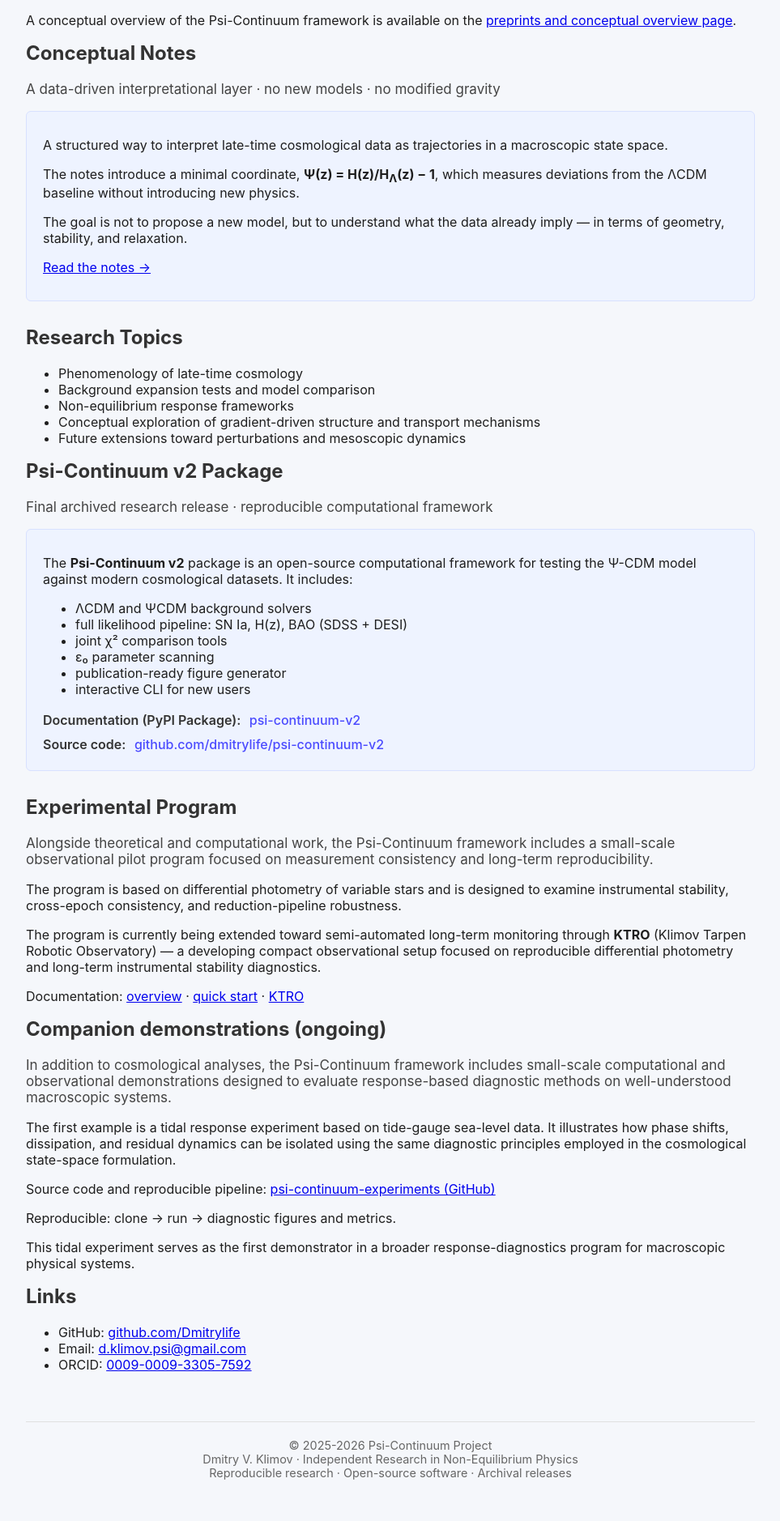
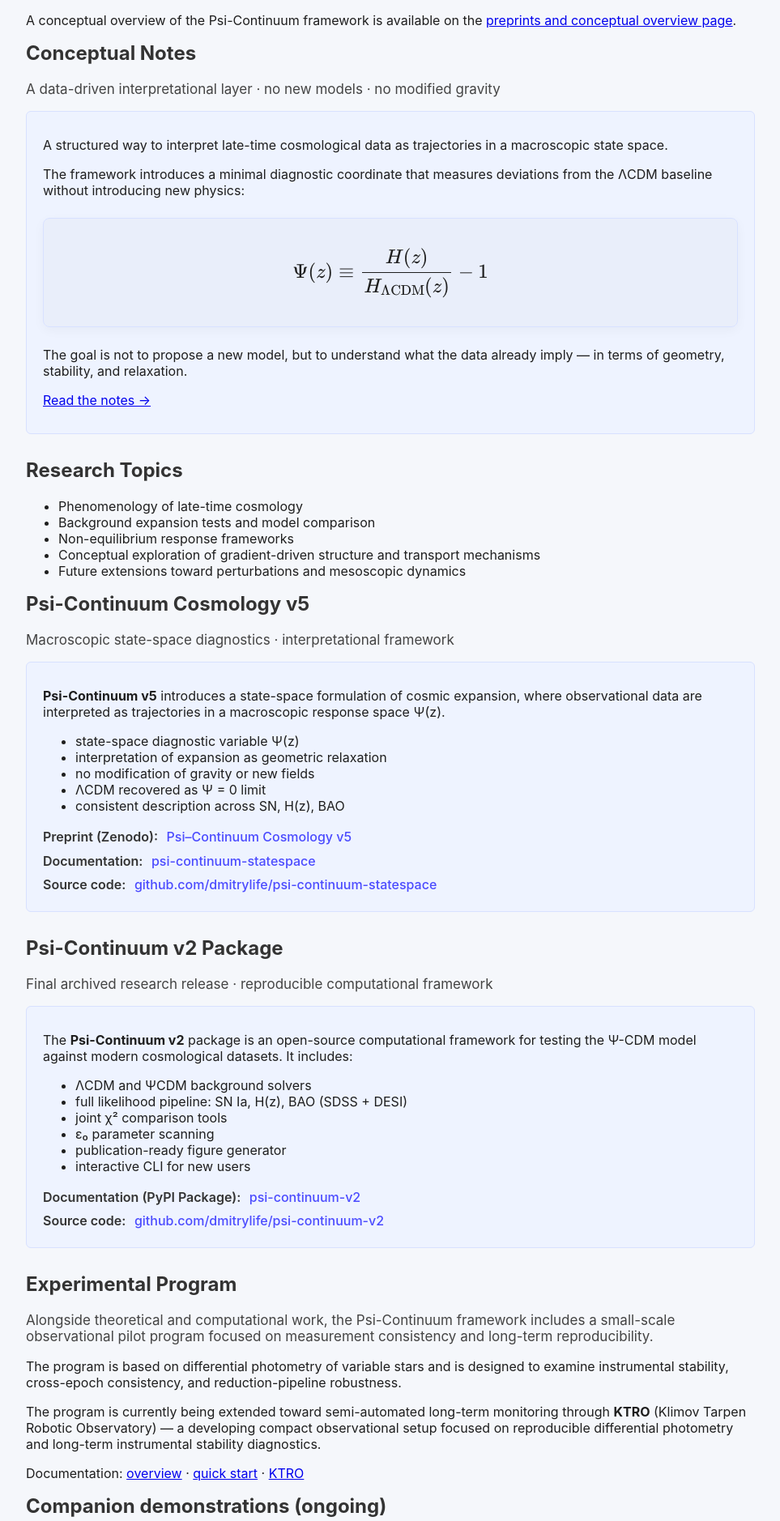
Before and after one commit to dmitrylife/Dmitrylife.github.io, a Jekyll site: the page index.html, which Jekyll copies as it is, in a window 1280 px wide. Shown: the part 621-2499 px from the top of the page at 81% size, without its empty margins (158-1121 px from the left). Built offline with Jekyll 4.4.1, drawn with Linux system fonts in a browser that asks for light colours; before the commit the page ends 2468 px from its top, so only the background shows below that.

Commit message:
update installers.html

```diff
--- a/index.html
+++ b/index.html
@@ -17,6 +17,27 @@
     <link rel="apple-touch-icon" sizes="180x180" href="/apple-touch-icon.png">
 
     <link rel="manifest" href="/site.webmanifest">
+
+    <style>
+      .formula-box {
+          text-align: center;
+          font-size: 20px;
+          margin: 24px 0;
+          padding: 12px 0;
+          background: rgba(0,0,0,0.02);
+          border-radius: 8px;
+      }
+    </style>
+
+    <script>
+    window.MathJax = {
+      tex: {
+        inlineMath: [['$', '$'], ['\\(', '\\)']],
+        displayMath: [['$$', '$$'], ['\\[', '\\]']]
+      }
+    };
+    </script>
+    <script src="https://cdn.jsdelivr.net/npm/mathjax@3/es5/tex-mml-chtml.js" async></script>
 </head>
 
 <body>
@@ -68,11 +89,14 @@
         </p>
 
         <p>
-            The notes introduce a minimal coordinate,
-            <strong>Ψ(z) = H(z)/H<sub>Λ</sub>(z) − 1</strong>,
-            which measures deviations from the ΛCDM baseline
-            without introducing new physics.
+            The framework introduces a minimal diagnostic coordinate
+            that measures deviations from the ΛCDM baseline
+            without introducing new physics:
         </p>
+
+        <div class="formula-box">
+            $$\Psi(z) \equiv \frac{H(z)}{H_{\Lambda \mathrm{CDM}}(z)} - 1$$
+        </div>
 
         <p>
             The goal is not to propose a new model,
@@ -93,6 +117,50 @@
         <li>Conceptual exploration of gradient-driven structure and transport mechanisms</li>
         <li>Future extensions toward perturbations and mesoscopic dynamics</li>
     </ul>
+
+    <h2>Psi-Continuum Cosmology v5</h2>
+    <p class="titlesmall">
+        Macroscopic state-space diagnostics · interpretational framework
+    </p>
+
+    <div class="package-info">
+        <p>
+            <strong>Psi-Continuum v5</strong> introduces a state-space formulation
+            of cosmic expansion, where observational data are interpreted
+            as trajectories in a macroscopic response space Ψ(z).
+        </p>
+
+        <ul>
+            <li>state-space diagnostic variable Ψ(z)</li>
+            <li>interpretation of expansion as geometric relaxation</li>
+            <li>no modification of gravity or new fields</li>
+            <li>ΛCDM recovered as Ψ = 0 limit</li>
+            <li>consistent description across SN, H(z), BAO</li>
+        </ul>
+
+        <div class="link-block">
+            <div>
+                <span class="link-label">Preprint (Zenodo):</span>
+                <a href="https://doi.org/10.5281/zenodo.18088720" target="_blank">
+                    Psi–Continuum Cosmology v5
+                </a>
+            </div>
+
+            <div>
+                <span class="link-label">Documentation:</span>
+                <a href="https://psi-continuum.org/docs/v5/" target="_blank">
+                    psi-continuum-statespace
+                </a>
+            </div>
+
+            <div>
+                <span class="link-label">Source code:</span>
+                <a href="https://github.com/dmitrylife/psi-continuum-statespace" target="_blank">
+                    github.com/dmitrylife/psi-continuum-statespace
+                </a>
+            </div>
+        </div>
+    </div>
 
     <h2>Psi-Continuum v2 Package</h2>
     <p class="titlesmall">
```
